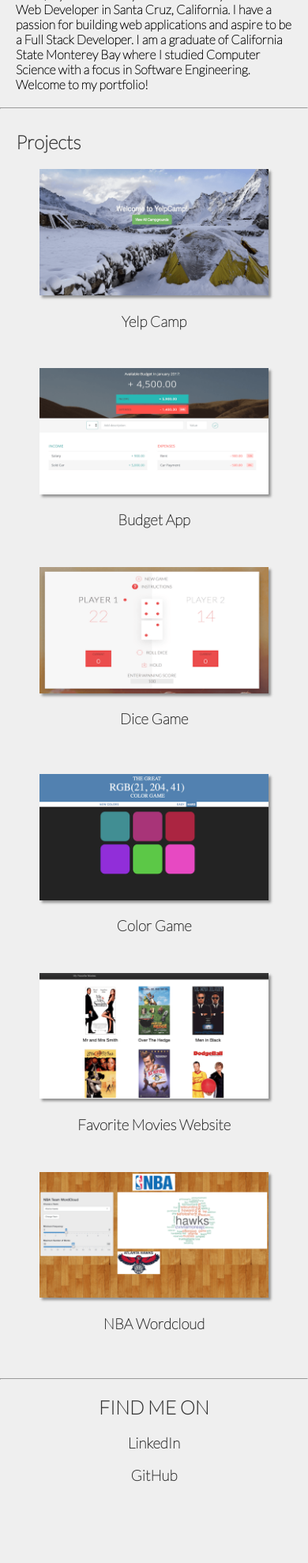
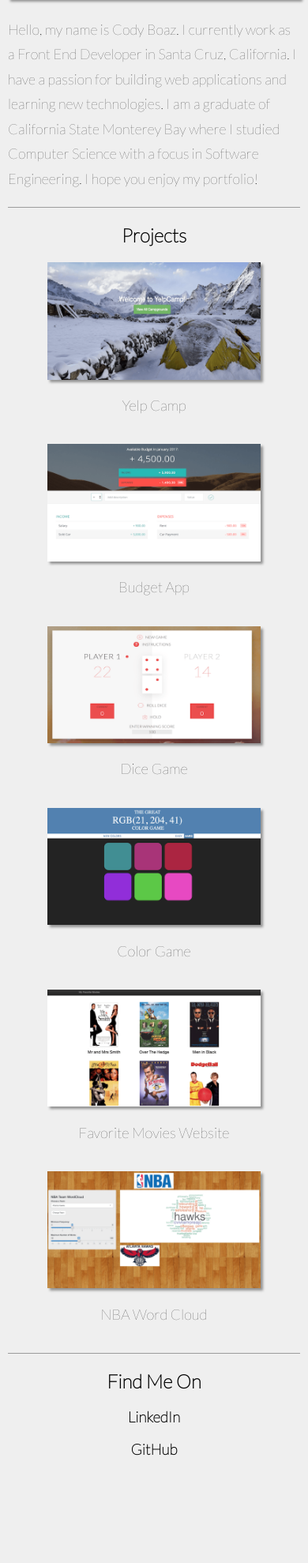
Before and after one commit to codyboaz/portfolio-webpage, a PHP site: page / in a window 390 px wide. Shown: the part 566-2545 px from the top of the page at 79% size. After the commit the page ends 2409 px from the top, so only its background shows below. Run offline with PHP 8.4, Linux system fonts and the light colour scheme; some libraries are stand-ins or nearby versions.

Commit message:
cleaned up styles for desktop and mobile

```diff
--- a/css/main.css
+++ b/css/main.css
@@ -5,27 +5,6 @@
   font-family: 'fontawesome', sans-serif;
   text-shadow: 3px 3px 3px #aaa;
   font-size: 8vw;
-}
-
-body {
-  background-color: #efefef;
-}
-
-.blue-background {
-  color: #0077B5;
-}
-
-.purple-background {
-  color: #6e5494;
-}
-
-p {
-  font-size: 16px;
-  font-weight: 700;
-}
-
-.margin-footer {
-  margin-bottom: 100px;
 }
 
 * {
@@ -77,37 +55,50 @@ header {
 }
 
 .nav a:hover {
-  text-decoration: underline;
-  color: #212121;
+  color: #272727;
 }
 
-html,
-body {
-  margin: 0;
-  padding: 0;
+.header-text {
+  padding-right: 15px;
 }
 
-h1 {
-  margin: 20;
-  margin-right: 20px;
-  margin-left: 20px;
+.header-text h1 {
+  margin: 20px 0;
   color: #333333;
 }
 
-h2,
-h3 {
-  margin-bottom: 20;
-  margin-right: 20px;
-  margin-left: 20px;
+.header-text p {
+  font-weight: 500;
+  margin: 20px 0;
   color: #333333;
+  font-size: 1.2rem;
 }
 
 .center-text {
   text-align: center;
 }
 
-.header__menu {
+.header-menu {
   display: none;
+}
+
+.main-header {
+  border-bottom: #9c9c9c solid 1px;
+}
+
+.main-banner img {
+  margin-top: 20px;
+}
+
+.main-text {
+  border-bottom: #9c9c9c solid 1px;
+}
+
+.main-text p {
+  font-weight: 500;
+  margin: 20px 0;
+  font-size: 18px;
+  line-height: 1.75;
 }
 
 img {
@@ -129,25 +120,40 @@ img {
   box-shadow: 2px 2px 1px #939393;
 }
 
+.projects {
+  border-bottom: #9c9c9c solid 1px;
+}
+
+.projects h2{
+  margin: 20px 0;
+}
+
 .project-img {
   width: 100%;
   margin-left: 50px;
   margin-right: 50px;
-  margin-bottom: 30px;
+  margin-bottom: 20px;
 }
 
-.alignright {
+.project-img a {
+  text-decoration: none;
+  color: #000;
+}
+
+.project-img p {
+  text-align: center;
+  font-size: 1.15rem;
+}
+
+.align-right {
   text-align: right;
 }
 
-.aligncenter {
-  text-align: center;
-}
-
 .row {
-  width: 100%;
+  max-width: 100%;
   display: flex;
   flex-wrap: wrap;
+  margin: 0 10px;
 }
 
 .col-1 {
@@ -206,65 +212,81 @@ img {
   margin-bottom: 10px;
 }
 
+.blue-background {
+  color: #0077B5;
+}
+
+.purple-background {
+  color: #6e5494;
+}
+
+.margin-footer {
+  margin-bottom: 100px;
+}
+
+
+
 @media screen and (max-width: 500px) {
-  .header__logo {
+  .header-logo {
     height: 48px;
     margin-right: 0.5em;
   }
-  .header__title {
+  .header-title {
     margin-left: 0;
     font-size: 2em;
     vertical-align: bottom;
   }
   .nav {
-    z-index: 10;
-    background-color: #fff;
-    width: 300px;
+    background-color: #efefef;
+    width: 100%;
+    height: 324px;
+    overflow: hidden;
     position: absolute;
-    /* This trasform moves the drawer off canvas. */
-    -webkit-transform: translate(-300px, 0);
-    transform: translate(-300px, 0);
+    margin: 0;
+    left: 0;
+    top: 77px;
+    border-bottom: none;
+    transition: all 0.75s;
   }
-  .nav.open {
-    -webkit-transform: translate(0, 55px);
-    transform: translate(0, 55px);
+  .nav.close {
+    height: 0;
   }
-  .nav__item {
+  .nav-item {
     display: list-item;
     border-bottom: 1px solid #E0E0E0;
     width: 100%;
-    font-size: 15px;
-    padding-bottom: 15px;
-    padding-left: 15px;
+    font-size: 14px;
+    padding: 15px;
     text-align: left;
   }
-  .header__menu {
+  .nav-item:last-child{
+    border-bottom: none;
+  }
+  .header-menu {
     display: inline-block;
-    position: absolute;
-    padding: 1em;
+    position: relative;
+    border-bottom: #9c9c9c solid 1px;
+    width: 100%;
+    padding: 20px 5px;
   }
-  .header__menu svg {
+  .header-menu svg {
     width: 32px;
   }
   .header-text {
     font-size: 10px;
   }
-  .margin-header {
-    padding-top: 40px;
+  .main-header {
+    padding: 20px 0;
   }
-  .hide-small {
-    display: none;
-  }
+  .projects h2 {
+    text-align: center;
+}
 }
 
 @media screen and (min-width: 500px) {
   .project-img {
     margin-right: 100px;
     margin-left: 100px;
-  }
-  p {
-    font-size: 20px;
-    font-weight: 700;
   }
 }
 
--- a/home.html
+++ b/home.html
@@ -1,5 +1,6 @@
 <!DOCTYPE html>
 <html>
+
 <head>
     <meta charset="utf-8">
     <meta http-equiv="X-UA-Compatible" content="IE=edge">
@@ -10,78 +11,90 @@
     <meta charset="utf-8">
     <title>Cody Boaz</title>
 </head>
+
 <body>
     <div class="container">
-        <div class="row margin-top">
-            <a id="menu" class="header__menu">
+        <div class="row">
+            <a id="menu" class="header-menu">
                 <svg xmlns="http://www.w3.org/2000/svg" viewBox="0 0 24 24">
                     <path d="M2 6h20v3H2zm0 5h20v3H2zm0 5h20v3H2z" />
                 </svg>
             </a>
-            <nav id="drawer" class="nav">
-                <ul class="nav__list">
-                    <li class="nav__item"><a href="#">Home</a></li>
-                    <li class="nav__item"><a href="#projects">Projects</a></li>
-                    <li class="nav__item"><a href="resume/CodyBoazResume.pdf">Resume</a></li>
-                    <li class="nav__item"><a href="#contact">Contact Info</a></li>
+            <nav id="drawer" class="nav close">
+                <ul class="nav-list">
+                    <li class="nav-item"><a href="#">Home</a></li>
+                    <li class="nav-item"><a href="#projects">Projects</a></li>
+                    <li class="nav-item"><a href="resume/CodyBoazResume.pdf">Resume</a></li>
+                    <li class="nav-item"><a href="#contact">Contact Info</a></li>
                 </ul>
             </nav>
         </div>
-        <hr class="hide-small" />
-        <div class="row margin-header">
+        <div class="row main-header">
             <div class="col-6"><img src="images/profile.png" class="portfolio-img" alt="Picture of Cody Boaz"></div>
             <div class="col-6">
-                <header class="header-text">
-                    <h1 class="alignright">CODY BOAZ</h1>
-                    <h3 class="alignright">WEB DEVELOPER</h3>
-                    <h3 class="alignright">SOFTWARE DEVELOPER</h3>
-                </header>
+                <div class="header-text">
+                    <h1 class="align-right">Cody Boaz</h1>
+                    <p class="align-right">Front End Developer</p>
+                    <p class="align-right">Software Engineer</p>
+                </div>
             </div>
         </div>
-        <hr />
-        <div class="row margin-top">
+        <div class="row main-banner">
             <div class="col-12">
                 <img src="images/santacruz.png" alt="Image of Its beach in Santa Cruz California">
             </div>
         </div>
-        <p class="margin-sides">Hello, my name is Cody Boaz. I currently work as a Web Developer in Santa Cruz, California. I have a passion for building web applications and aspire to be a Full Stack Developer. I am a graduate of California State Monterey Bay where I studied Computer Science with a focus in Software Engineering. Welcome to my portfolio!</p>
-        <hr />
-        <div class="row">
+        <div class="row main-text">
+            <p>
+                Hello, my name is Cody Boaz. I currently work as a Front End Developer in Santa Cruz, California. I have
+                a passion for building web applications and learning new technologies. I am a graduate of California
+                State Monterey Bay where I studied Computer Science with a focus in Software Engineering. I hope you
+                enjoy my portfolio!
+            </p>
+        </div>
+        <div class="row projects">
             <div class="col-12" id="projects">
                 <h2>Projects</h2>
             </div>
-        </div>
-        <div class="row margin-btm">
             <div class="project-img">
-                <a href="https://howling-nightmare-48243.herokuapp.com/"><img src="images/yelpCamp.png" alt "Image of Yelp Camp" class="proj-img"></a>
-                <h3 class="center-text">Yelp Camp</h3>
+                <a href="https://howling-nightmare-48243.herokuapp.com/">
+                    <img src="images/yelpCamp.png" alt="Image of Yelp Camp" class="proj-img">
+                    <p>Yelp Camp</p>
+                </a>
             </div>
             <div class="project-img">
-                <a href="projects/budget-app/index.html"><img src="images/budget.png" alt "Image of Budget App" class="proj-img"></a>
-                <h3 class="center-text">Budget App</h3>
+                <a href="projects/budget-app/index.html">
+                    <img src="images/budget.png" alt="Image of Budget App" class="proj-img">
+                    <p>Budget App</p>
+                </a>
             </div>
             <div class="project-img">
-                <a href="projects/dice-game/index.html"><img src="images/dice.png" alt "Image of Dice Game" class="proj-img"></a>
-                <h3 class="center-text">Dice Game</h3>
+                <a href="projects/dice-game/index.html">
+                    <img src="images/dice.png" alt="Image of Dice Game" class="proj-img">
+                    <p>Dice Game</p>
+                </a>
+            </div>
+            <div class="project-img">
+                <a href="projects/rgb-game/colorGame.html">
+                    <img src="images/colorGame.png" alt="Image of Color Game" class="proj-img">
+                    <p>Color Game</p>
+                </a>
+            </div>
+            <div class="project-img">
+                <a href="projects/favorite-movies/fresh_tomatoes.html">
+                    <img src="images/favoriteMovies.png" alt="Image of favorite movies website" class="proj-img">
+                    <p>Favorite Movies Website</p>
+                </a>
+            </div>
+            <div class="project-img">
+                <a href="https://djdjp.shinyapps.io/test1/">
+                    <img src="images/nbaWordcloud.png" alt="Image of NBA word cloud website" class="proj-img">
+                    <p>NBA Word Cloud</p>
+                </a>
             </div>
         </div>
-        <div class="row margin-btm">
-            <div class="project-img">
-                <a href="projects/rgb-game/colorGame.html"><img src="images/colorGame.png" alt "Image of Color Game" class="proj-img"></a>
-                <h3 class="center-text">Color Game</h3>
-            </div>
-            <div class="project-img">
-                <a href="projects/favorite-movies/fresh_tomatoes.html"><img src="images/favoriteMovies.png" alt "Image of favorite movies website" class="proj-img"></a>
-                <h3 class="center-text">Favorite Movies Website</h3>
-            </div>
-            <div class="project-img">
-                <a href="https://djdjp.shinyapps.io/test1/"><img src="images/nbaWordcloud.png" alt "Image of NBA wordcloud website" class="proj-img"></a>
-                <h3 class="center-text">NBA Wordcloud</h3>
-            </div>
-        </div>
-        <hr />
         <footer class="center-text margin-footer" id="contact">
-            <h2>FIND ME ON</h2>
+            <h2>Find Me On</h2>
             <a href="https://www.linkedin.com/in/codyboaz">
                 <div class="fontawesome-linkedin-sign blue-background"></div>
             </a>
@@ -94,4 +107,5 @@
     </div>
     <script src="js/portfolio.js"></script>
 </body>
+
 </html>
--- a/js/portfolio.js
+++ b/js/portfolio.js
@@ -2,10 +2,7 @@ var menu = document.querySelector('#menu');
 var main = document.querySelector('main');
 var drawer = document.querySelector('.nav');
 
-menu.addEventListener('click', function(e) {
-    drawer.classList.toggle('open');
+menu.addEventListener('click', function (e) {
+    drawer.classList.toggle('close');
     e.stopPropagation();
 });
-main.addEventListener('click', function() {
-    drawer.classList.remove('open');
-});
```
Also changed, not shown: other parts of css/main.css (+21 -23 lines).
